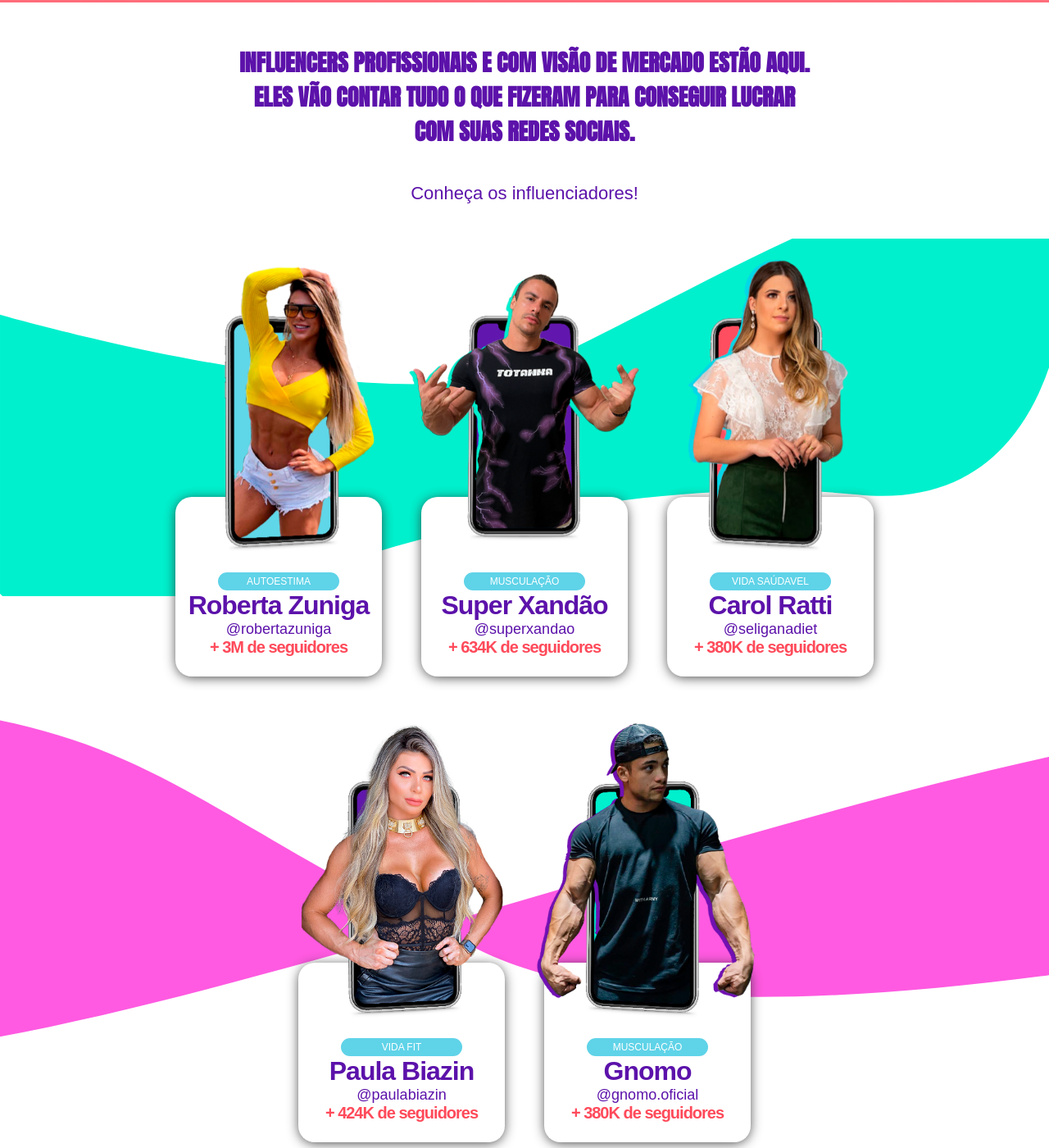
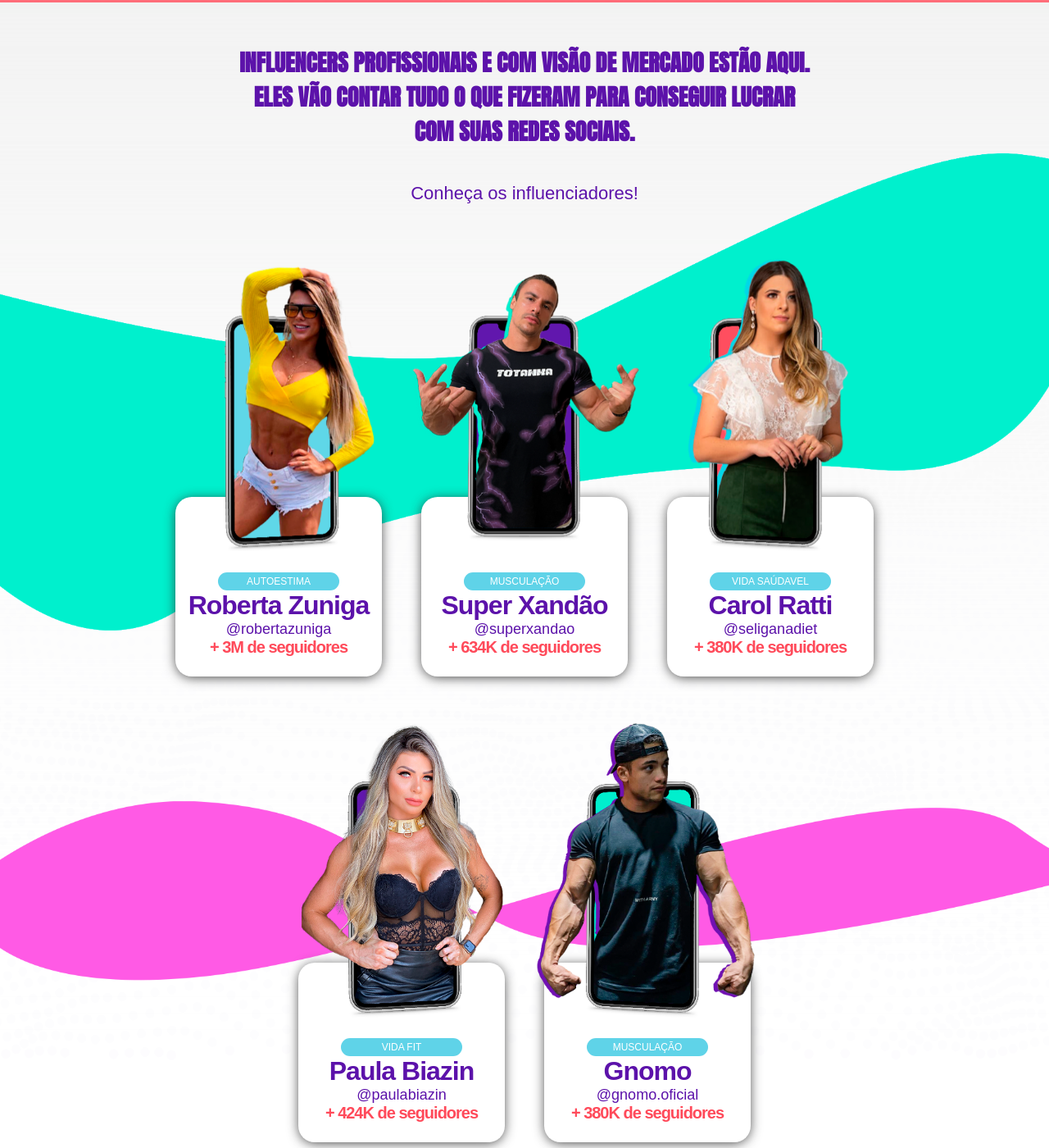
Before and after one commit to dayhele/jobs-segredos-influencia, a plain HTML site: page index.html in a window 1280 px wide. Shown: the part 788-2188 px from the top of the page at 82% size. Drawn offline with Linux system fonts and the light colour scheme; a web font is replaced by a local one.

Commit message:
ajuste bug no bg

```diff
--- a/styles/main.scss
+++ b/styles/main.scss
@@ -152,11 +152,14 @@
     padding: 42px 0;
   }
 
+  .main__content {
+    background-image: url("/assets/img/bg-deco.png");
+    background-size: cover;
+    background-position: center center;
+  }
+
   .main__row-1 {
-    background-color: #fff;
-    background-image: url("/assets/img/acqua-deco.svg");
-    background-repeat: no-repeat;
-    background-position: center;
+    background-color: transparent;
     overflow: visible;
     background-size: cover;
     display: flex;
@@ -242,11 +245,8 @@
 }
 
 .main__row-2 {
-  background-color: #fff;
+  background-color:transparent;
   margin-top: 132px;
-  background-image: url("/assets/img/pink-deco.svg");
-  background-repeat: no-repeat;
-  background-position: center;
   display: flex;
   justify-content: center;
   position: relative;
```
Also changed, not shown: index.html (+2 -1 lines), assets/img/bg-deco.png (added), styles/main.css, 1 other file.
